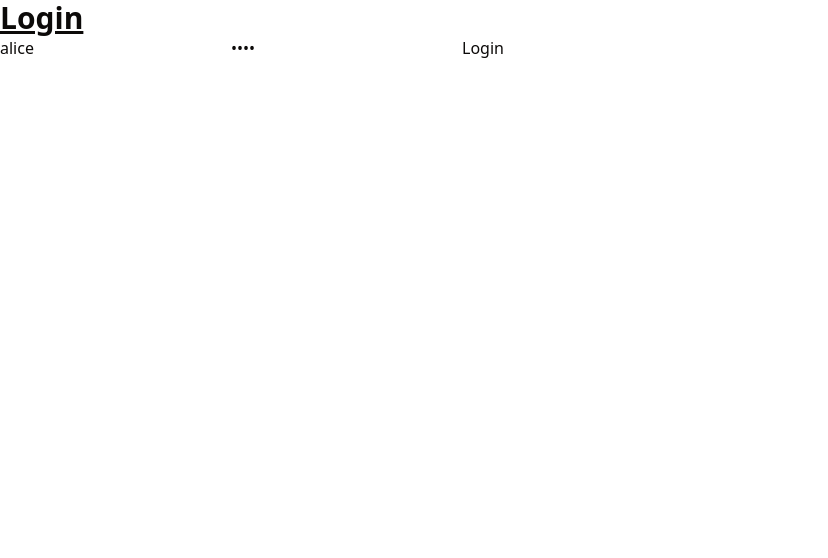
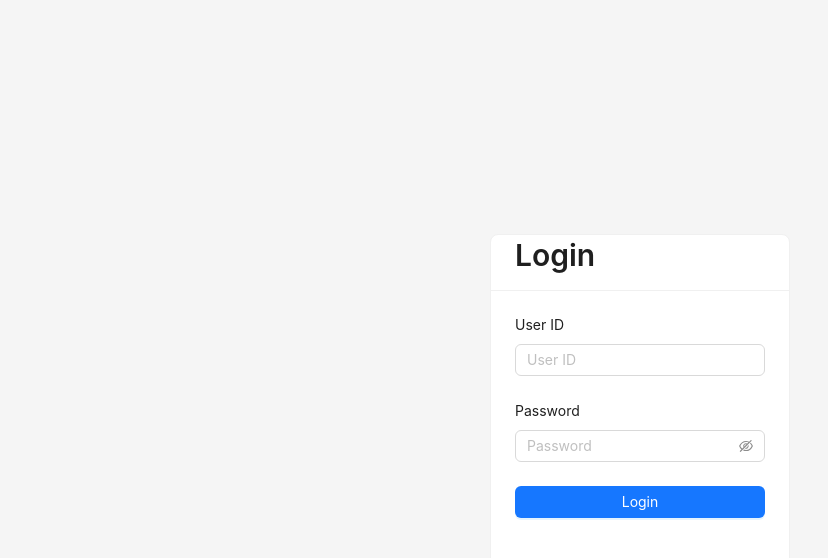
Before and after one commit to marharyta/mars, a React (Vite) app: page / in a window 1280 px wide. Shown: the top 558 px of the page, without its empty margins (0-828 px from the left). Built offline with nearby package versions, Linux system fonts and the light colour scheme.

Commit message:
feat: add basic styling with Ant design

```diff
--- a/src/Dashboard.tsx
+++ b/src/Dashboard.tsx
@@ -4,7 +4,10 @@ import { useAtom, useSetAtom } from "jotai";
 import { tokenAtom } from "./atoms/auth";
 import { setUserAtom, userAtom } from "./atoms/user";
 import type { DashboardProps, Ore } from "./types";
+import { Button, Typography, Layout, Card, List } from "antd";
 
+const { Title } = Typography;
+const { Header, Content } = Layout;
 const User = () => {
   const [token] = useAtom(tokenAtom);
   const [user] = useAtom(userAtom);
@@ -27,11 +30,19 @@ const User = () => {
   }, [token, user, setUser]);
 
   return (
-    <section>
-      {user?.name}
-      {user?.user_id}
-    </section>
+    <Card title="User Info">
+      <p>
+        <strong>Name:</strong> {user?.name}
+      </p>
+      <p>
+        <strong>User ID:</strong> {user?.user_id}
+      </p>
+    </Card>
   );
+};
+
+const Scene = () => {
+  return <div id="scene-container">Mars goes here</div>;
 };
 
 const Data = () => {
@@ -55,14 +66,16 @@ const Data = () => {
   }, []);
 
   return (
-    <section>
-      {data.map((ore: Ore) => (
-        <div key={ore?.timestamp}>
-          {ore?.ore_sites}
-          {ore?.timestamp}
-        </div>
-      ))}
-    </section>
+    <Card title="Acquisition Data" style={{ marginTop: 20 }}>
+      <List
+        dataSource={data}
+        renderItem={(ore: Ore) => (
+          <List.Item>
+            {ore?.ore_sites} - {ore?.timestamp}
+          </List.Item>
+        )}
+      />
+    </Card>
   );
 };
 
@@ -70,18 +83,28 @@ export const Dashboard = ({ onLogoutSuccess }: DashboardProps) => {
   const { logout } = useAuth();
 
   return (
-    <div>
-      <h2>Dashboard</h2>
+    <Layout style={{ padding: 24 }}>
+      <Header>
+        <Title style={{ color: "white" }} level={2}>
+          Dashboard
+        </Title>
+      </Header>
+      <Content style={{ padding: 24 }}>
         <User />
         <Data />
-      <button
+        <Scene />
+        <Button
+          type="primary"
+          danger
           onClick={async () => {
             await logout();
             onLogoutSuccess();
           }}
+          style={{ marginTop: 20 }}
         >
           Logout
-      </button>
-    </div>
+        </Button>
+      </Content>
+    </Layout>
   );
 };
--- a/src/Login.tsx
+++ b/src/Login.tsx
@@ -3,6 +3,9 @@ import { useAuth } from "./auth/AuthProvider";
 import { setUserAtom } from "./atoms/user";
 import { useSetAtom } from "jotai";
 import type { LoginProps } from "./types";
+import { Input, Button, Typography, Form, Layout, Card } from "antd";
+
+const { Title } = Typography;
 
 export const Login = ({ onLoginSuccess }: LoginProps) => {
   const [user_id, setUserId] = useState("alice");
@@ -23,20 +26,36 @@ export const Login = ({ onLoginSuccess }: LoginProps) => {
   };
 
   return (
-    <form onSubmit={handleSubmit}>
-      <h1 className="text-3xl font-bold underline">Login</h1>
-      <input
+    <Layout
+      style={{
+        minHeight: "100vh",
+        justifyContent: "center",
+        alignItems: "center",
+      }}
+    >
+      <Card title={<Title level={2}>Login</Title>} style={{ width: 300 }}>
+        <Form layout="vertical" onFinish={handleSubmit}>
+          <Form.Item label="User ID" name="user_id">
+            <Input
               value={user_id}
               onChange={(e) => setUserId(e.target.value)}
               placeholder="User ID"
             />
-      <input
+          </Form.Item>
+          <Form.Item label="Password" name="password">
+            <Input.Password
               value={password}
               onChange={(e) => setPassword(e.target.value)}
-        type="password"
               placeholder="Password"
             />
-      <button type="submit">Login</button>
-    </form>
+          </Form.Item>
+          <Form.Item>
+            <Button type="primary" htmlType="submit" block>
+              Login
+            </Button>
+          </Form.Item>
+        </Form>
+      </Card>
+    </Layout>
   );
 };
```
Also changed, not shown: 1 other file (tests, documents, lock files or other folders). Lines whose indentation alone changed are shown as unchanged.
